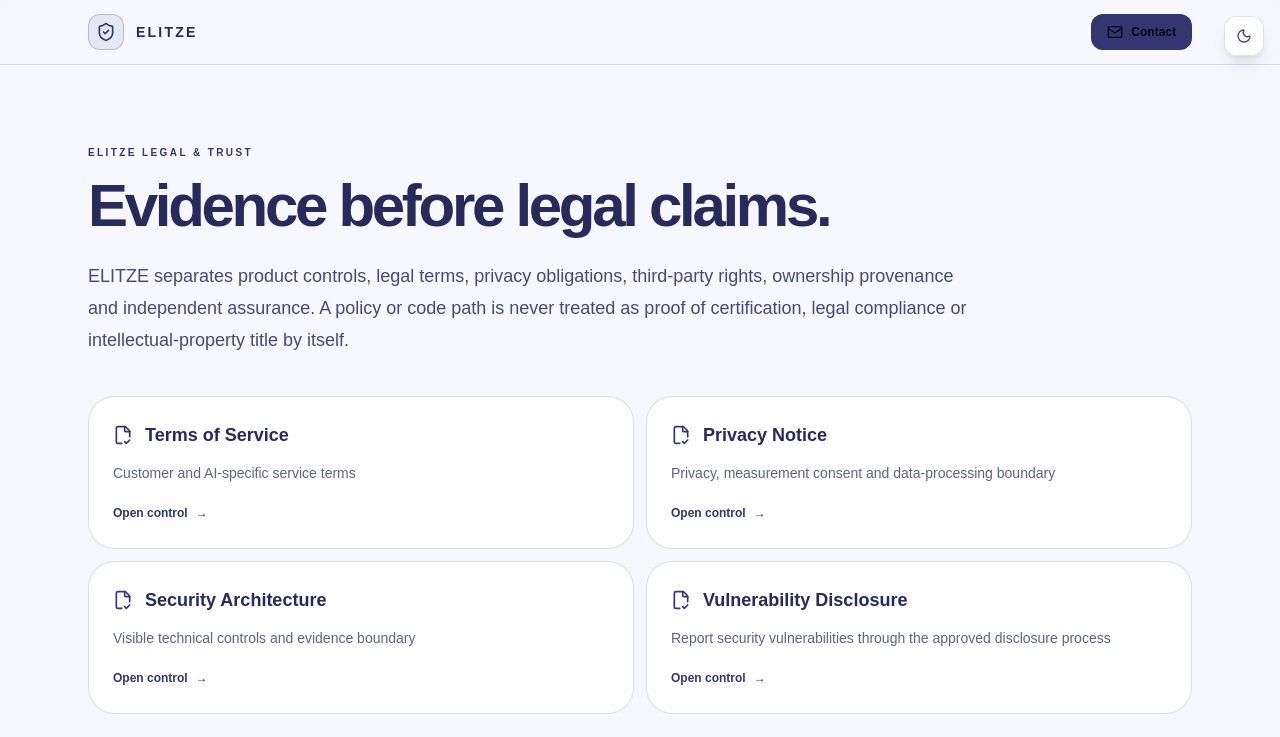
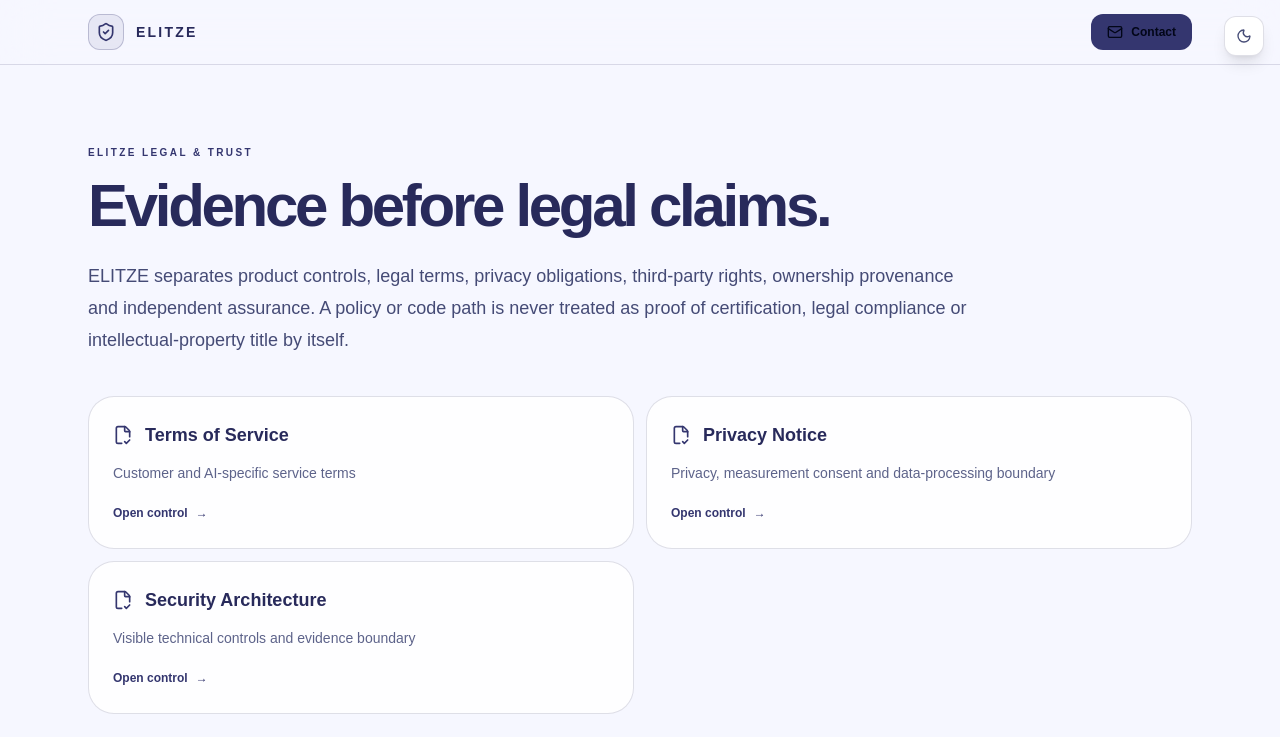
Before and after one commit to terrell0780/elitze-agentic-security, a Next.js app: page /legal in a window 1280 px wide. Shown: the top 737 px of the page. Built offline with nearby package versions, Linux system fonts and the light colour scheme; no server answers.

Commit message:
Remove non-security diligence item from public legal page

```diff
--- a/src/app/legal/page.tsx
+++ b/src/app/legal/page.tsx
@@ -11,7 +11,6 @@ const controls = [
   ["Terms of Service", "Customer and AI-specific service terms", "/terms"],
   ["Privacy Notice", "Privacy, measurement consent and data-processing boundary", "/privacy"],
   ["Security Architecture", "Visible technical controls and evidence boundary", "/security"],
-  ["Vulnerability Disclosure", "Report security vulnerabilities through the approved disclosure process", "/security"],
 ];
 
 export default function LegalPage() {
```
